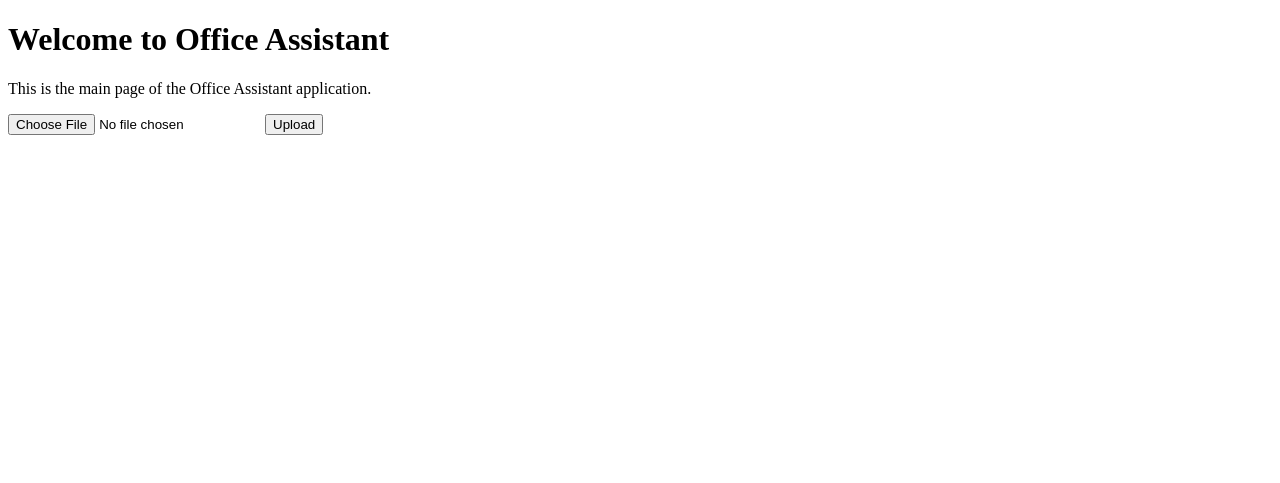
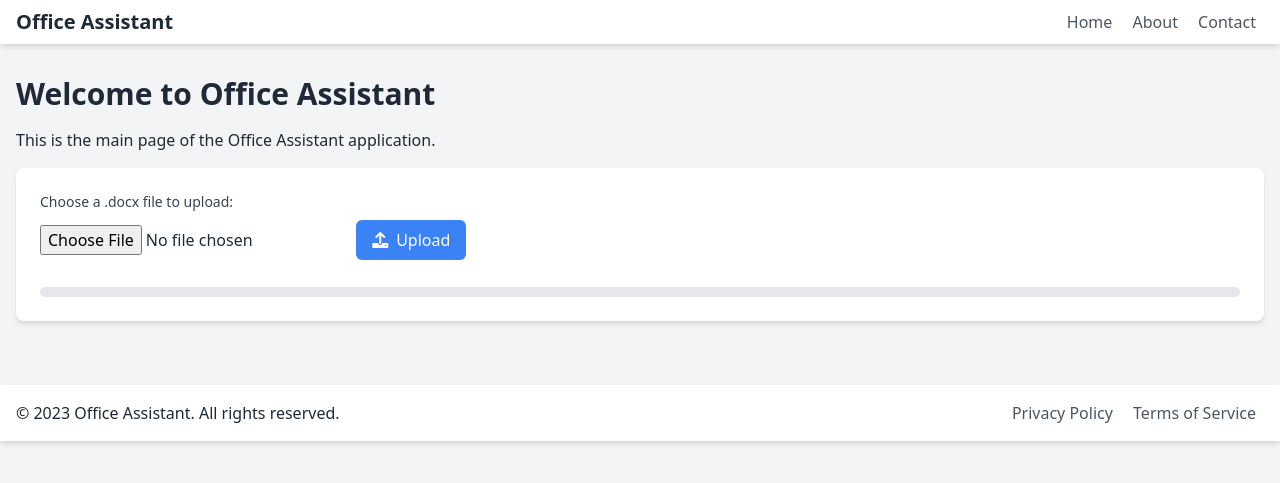
Before and after one commit to StefnirKristjansson/office-assistant, a FastAPI app: page / in a window 1280 px wide. Shown: the top 483 px of the page. Run offline with FastAPI, Linux system fonts and the light colour scheme.

Commit message:
Improve the HTML index to use Tailwind and add custom styles
Update `app/templates/index.html` to use Tailwind CSS and improve its appearance.

* Add Tailwind CSS and Font Awesome CDN links in the `<head>` section.
* Add a label for the file input and a progress bar for file upload status.
* Add success and error message display.
* Add custom styles for the upload button, progress bar, and success/error messages in `app/static/css/styles.css`.

---

For more details, open the [Copilot Workspace session](https://copilot-workspace.githubnext.com/StefnirKristjansson/office-assistant?shareId=XXXX-XXXX-XXXX-XXXX).

```diff
--- a/app/templates/index.html
+++ b/app/templates/index.html
@@ -4,20 +4,54 @@
     <meta charset="UTF-8">
     <meta name="viewport" content="width=device-width, initial-scale=1.0">
     <title>Welcome to Office Assistant</title>
+    <link href="https://cdnjs.cloudflare.com/ajax/libs/font-awesome/6.0.0-beta3/css/all.min.css" rel="stylesheet">
+    <link href="https://cdn.jsdelivr.net/npm/tailwindcss@2.2.19/dist/tailwind.min.css" rel="stylesheet">
+    <link rel="stylesheet" href="/static/styles.css">
 </head>
-<body>
-    <h1>Welcome to Office Assistant</h1>
-    <p>This is the main page of the Office Assistant application.</p>
-    <form action="/upload/" method="post" enctype="multipart/form-data">
-        <input type="file" name="file" accept=".docx">
-        <button type="submit">Upload</button>
+<body class="bg-gray-100 text-gray-800">
+    <nav class="bg-white shadow-md">
+        <div class="container mx-auto px-4 py-2 flex justify-between items-center">
+            <a href="#" class="text-xl font-bold">Office Assistant</a>
+            <div>
+                <a href="#" class="text-gray-600 hover:text-gray-800 mx-2">Home</a>
+                <a href="#" class="text-gray-600 hover:text-gray-800 mx-2">About</a>
+                <a href="#" class="text-gray-600 hover:text-gray-800 mx-2">Contact</a>
+            </div>
+        </div>
+    </nav>
+    <div class="container mx-auto px-4 py-8">
+        <h1 class="text-3xl font-bold mb-4">Welcome to Office Assistant</h1>
+        <p class="mb-4">This is the main page of the Office Assistant application.</p>
+        <form action="/upload/" method="post" enctype="multipart/form-data" class="bg-white p-6 rounded-lg shadow-md">
+            <label for="file" class="block text-sm font-medium text-gray-700 mb-2">Choose a .docx file to upload:</label>
+            <input type="file" name="file" id="file" accept=".docx" class="mb-4">
+            <button type="submit" class="bg-blue-500 text-white px-4 py-2 rounded-md inline-flex items-center">
+                <i class="fas fa-upload mr-2"></i> Upload
+            </button>
+            <div id="progress-bar" class="w-full bg-gray-200 rounded-full h-2.5 mt-4">
+                <div class="bg-blue-500 h-2.5 rounded-full" style="width: 0%"></div>
+            </div>
         </form>
         {% if openai_response %}
-        <h2>OpenAI Response:</h2>
+            <div class="mt-4 p-4 bg-green-100 text-green-800 rounded-lg">
+                <h2 class="text-xl font-bold mb-2">OpenAI Response:</h2>
                 <p>{{ openai_response }}</p>
+            </div>
         {% elif error %}
-        <h2>Error:</h2>
+            <div class="mt-4 p-4 bg-red-100 text-red-800 rounded-lg">
+                <h2 class="text-xl font-bold mb-2">Error:</h2>
                 <p>{{ error }}</p>
+            </div>
         {% endif %}
+    </div>
+    <footer class="bg-white shadow-md mt-8">
+        <div class="container mx-auto px-4 py-4 flex justify-between items-center">
+            <p>&copy; 2023 Office Assistant. All rights reserved.</p>
+            <div>
+                <a href="#" class="text-gray-600 hover:text-gray-800 mx-2">Privacy Policy</a>
+                <a href="#" class="text-gray-600 hover:text-gray-800 mx-2">Terms of Service</a>
+            </div>
+        </div>
+    </footer>
 </body>
 </html>
```
Also changed, not shown: app/static/css/styles.css (added, +49 -0 lines). Lines whose indentation alone changed are shown as unchanged.
